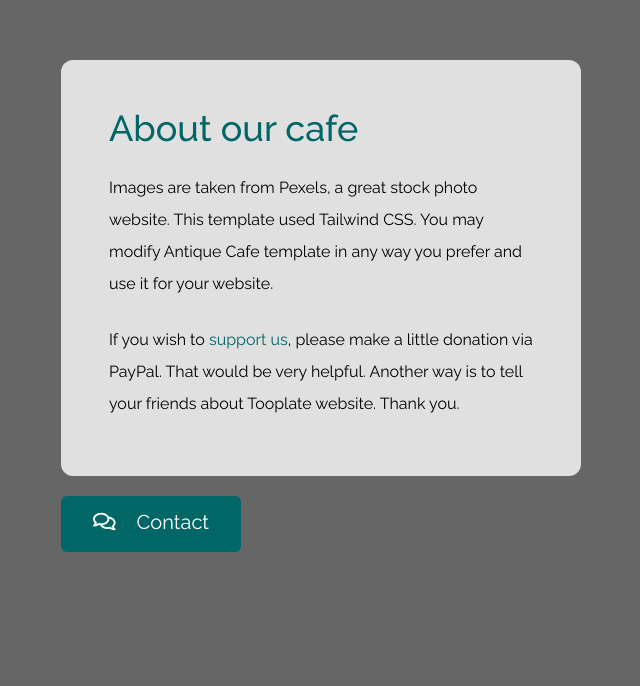
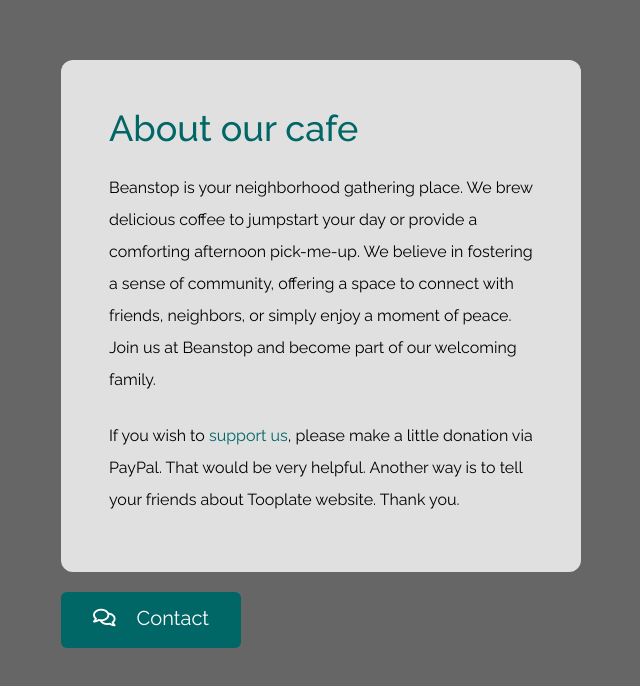
Before and after one commit to boat12022/cafe, a plain HTML site: page index.html in a window 1280 px wide. Shown: the part 2428-3114 px from the top of the page, without its empty margins (611-1251 px from the left). Drawn offline with nearby package versions, Linux system fonts and the light colour scheme.

Commit message:
Update index.html

```diff
--- a/index.html
+++ b/index.html
@@ -128,7 +128,7 @@
                 <div class="bg-white bg-opacity-80 p-12 pb-14 rounded-xl mb-5">
                     <h2 class="mb-6 tm-text-green text-4xl font-medium">About our cafe</h2>
                     <p class="mb-6 text-base leading-8">
-                        Images are taken from Pexels, a great stock photo website. This template used Tailwind CSS. You may modify Antique Cafe template in any way you prefer and use it for your website.
+                        Beanstop is your neighborhood gathering place. We brew delicious coffee to jumpstart your day or provide a comforting afternoon pick-me-up. We believe in fostering a sense of community, offering a space to connect with friends, neighbors, or simply enjoy a moment of peace. Join us at Beanstop and become part of our welcoming family.
                   </p>
                     <p class="text-base leading-8">
                         If you wish to <a rel="nofollow" href="https://www.tooplate.com/contact" target="_parent">support us</a>, please make a little donation via PayPal. That would be
```
